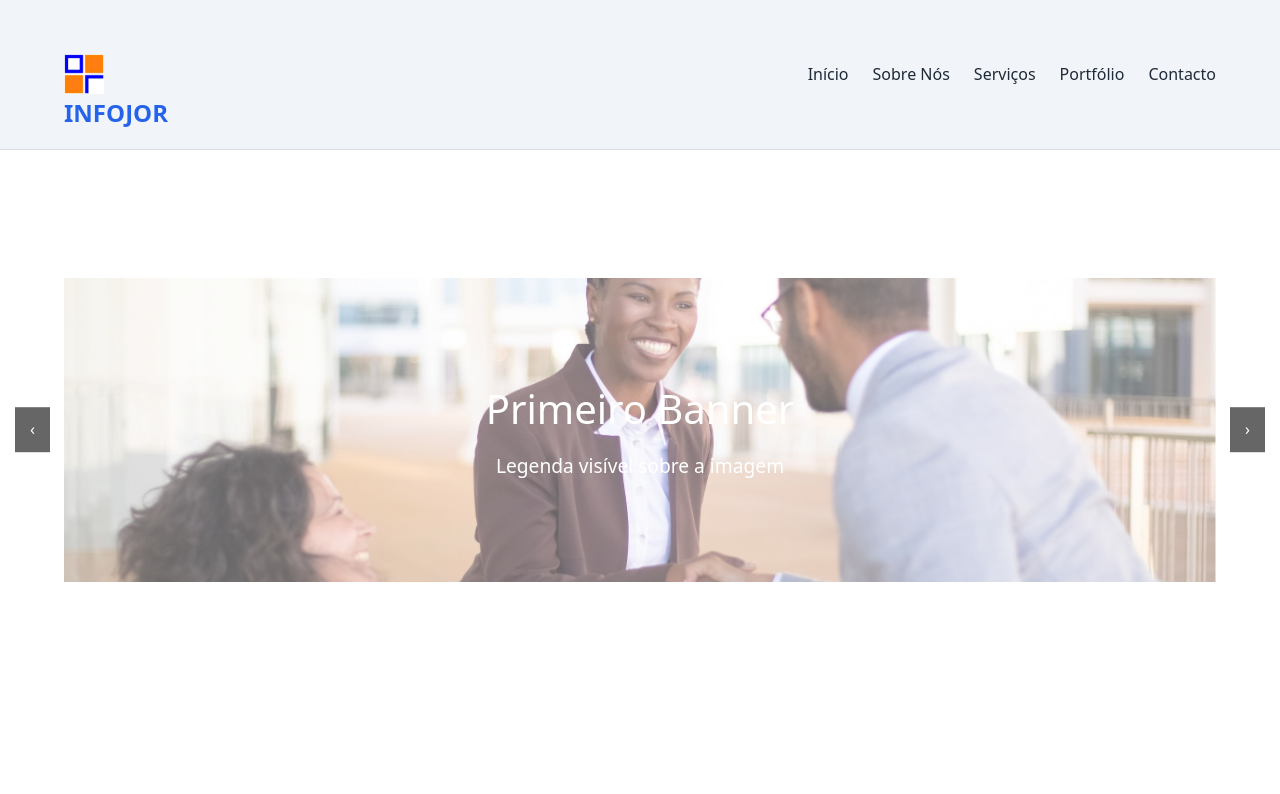
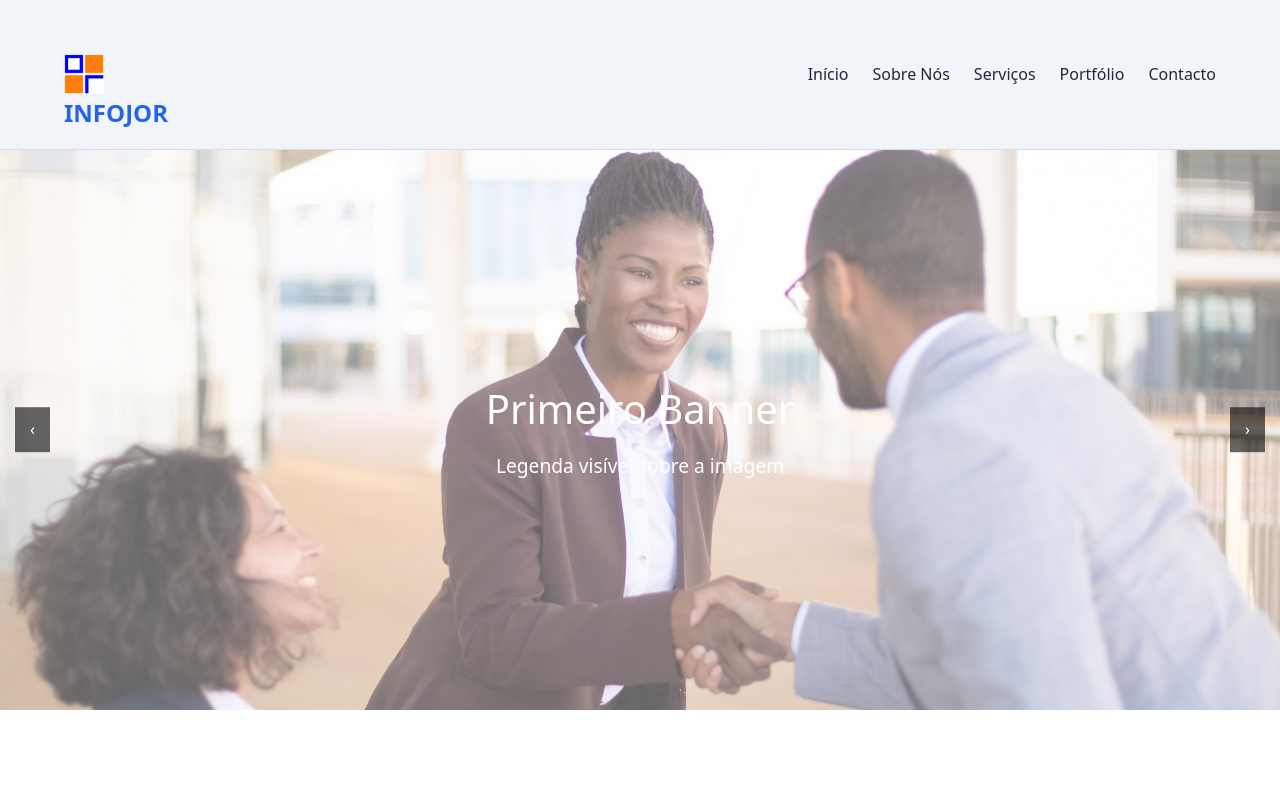
Before and after one commit to joaoolindarafael-tech/web-dev, a Next.js app: page / in a window 1280 px wide. Shown: the top 794 px of the page. Built offline with nearby package versions, Linux system fonts and the light colour scheme.

Commit message:
Redução do padding do Slider

```diff
--- a/app/css/home.css
+++ b/app/css/home.css
@@ -26,7 +26,7 @@ section h2  {
 
 .slide {
     min-width: 100%;
-    padding: 8rem 4rem;
+    padding: 0;
     text-align: center;
 }
 
```
